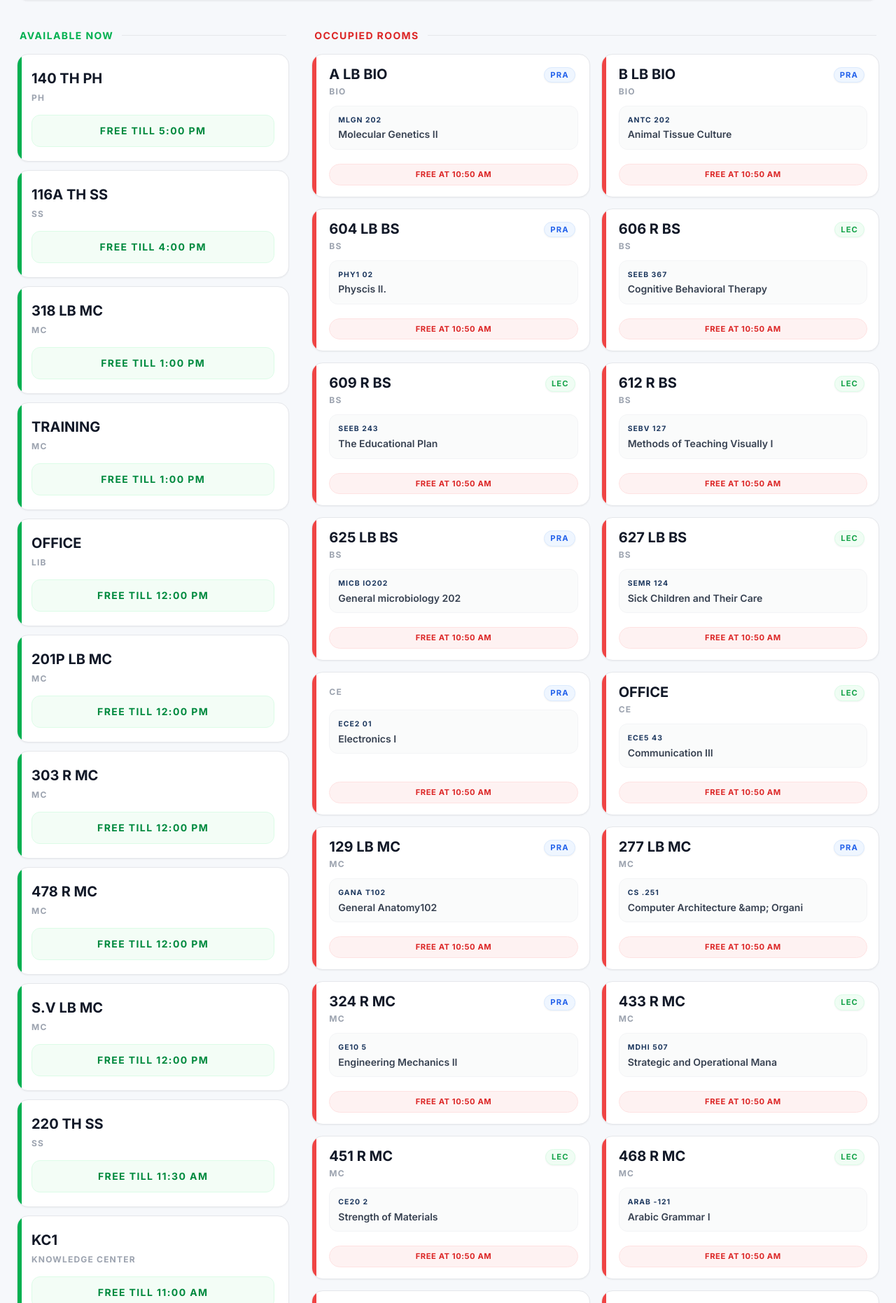
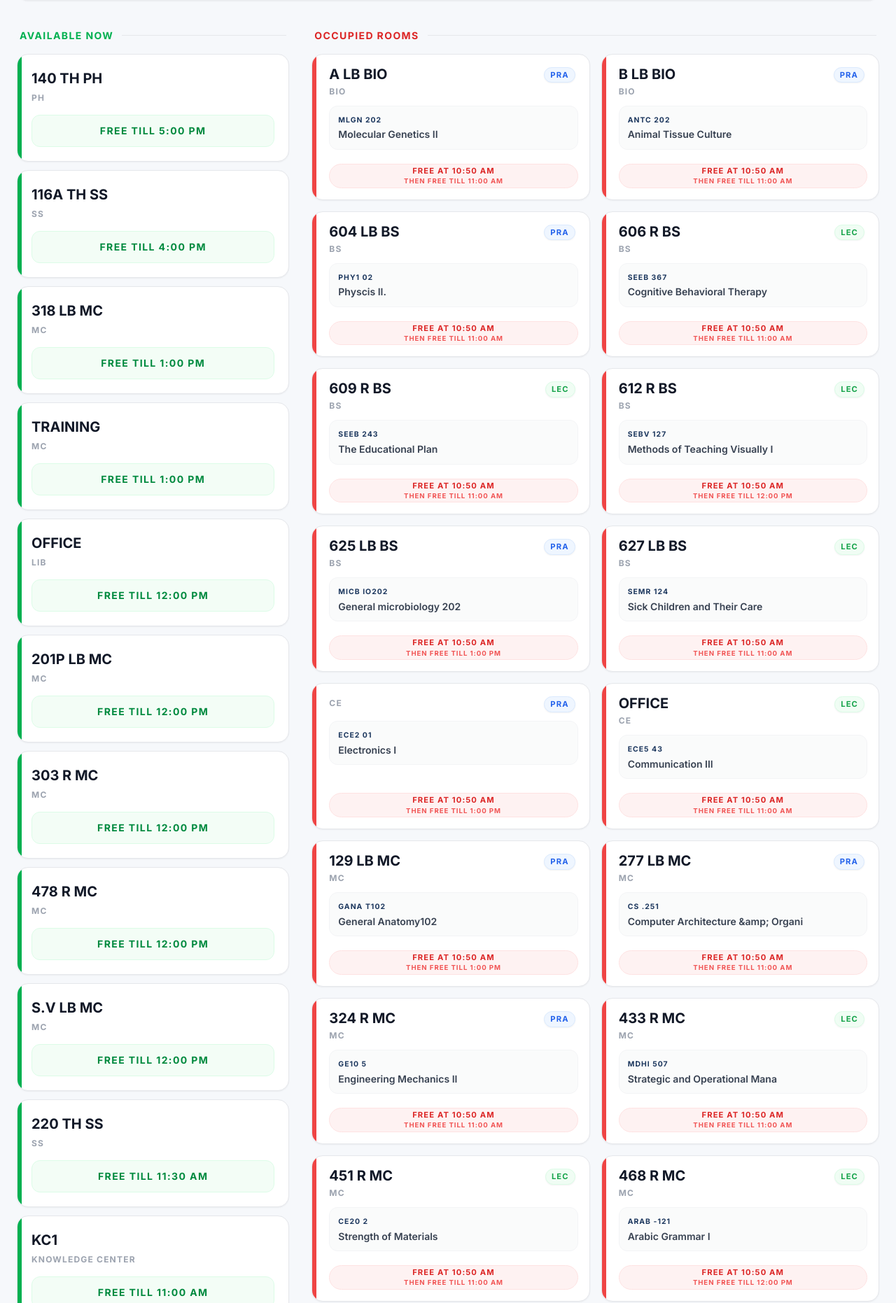
Before and after one commit to medoledo/Ehalls, a Django app: page / in a window 1280 px wide. Shown: the part 327-2189 px from the top of the page at 70% size. Run offline with Django 5.2, Linux system fonts and the light colour scheme; data comes from the database, SQL or seed files in the repository; some libraries are stand-ins or nearby versions.

Commit message:
Adding the feature to the html

```diff
--- a/halls/templates/halls/dashboard.html
+++ b/halls/templates/halls/dashboard.html
@@ -318,8 +318,11 @@
               <p class="text-sm font-semibold text-gray-700 dark:text-gray-300 leading-tight line-clamp-2" title="{{ r.course_title }}">{{ r.course_title }}</p>
             </div>
           </div>
-          <div class="w-full mt-1 pl-2">
-            <span class="badge bg-red-50 dark:bg-red-900/30 text-red-600 dark:text-red-400 border border-red-100 dark:border-red-900/50 font-bold px-3 py-1.5 w-full flex justify-center">Free at {{ r.end_time }}</span>
+          <div class="w-full mt-1 pl-2 relative group">
+            <div class="badge bg-red-50 dark:bg-red-900/30 text-red-600 dark:text-red-400 border border-red-100 dark:border-red-900/50 font-bold px-3 py-1 w-full flex flex-col justify-center items-center gap-0.5 group-hover:bg-red-100/80 dark:group-hover:bg-red-900/50 transition-colors">
+              <span class="whitespace-nowrap uppercase tracking-widest text-[0.65rem] sm:text-[0.70rem] leading-none mb-0.5">Free at {{ r.end_time }}</span>
+              <span class="whitespace-nowrap uppercase tracking-widest text-[0.55rem] sm:text-[0.60rem] text-red-500/90 dark:text-red-300/90 leading-none">Then free till {{ r.next_free_till }}</span>
+            </div>
           </div>
         </div>
         {% empty %}
```
